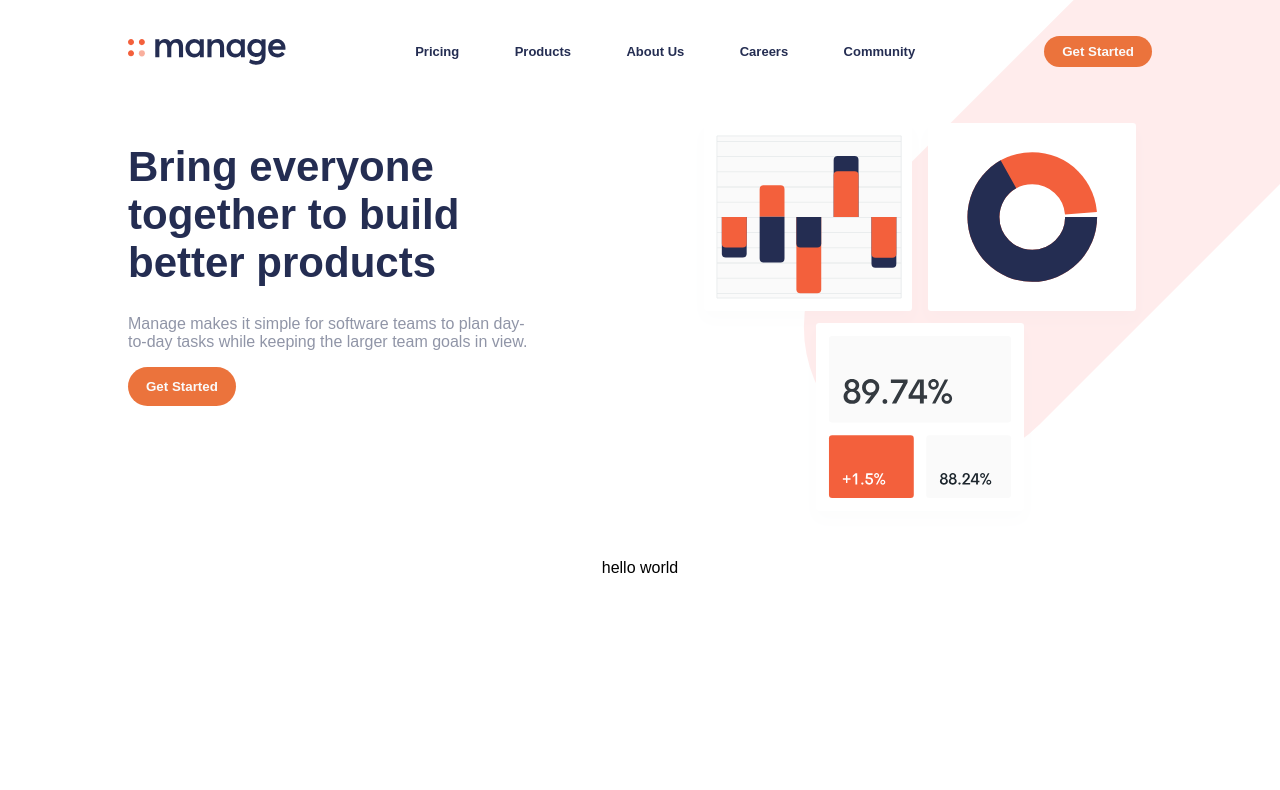
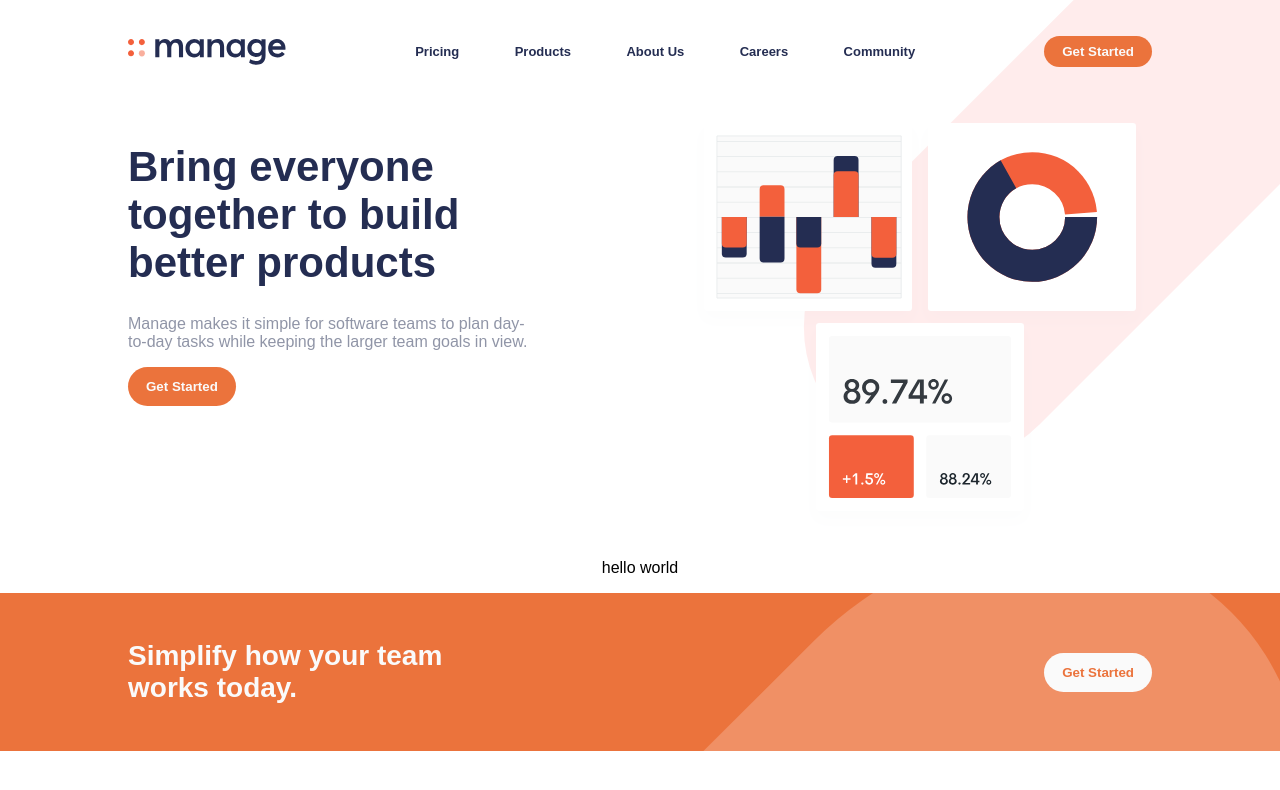
Before and after one commit to osaimola/manage-landing-page, a React (Create React App) app: page / in a window 1280 px wide. Shown: the top 790 px of the page. Built offline with nearby package versions, Linux system fonts and the light colour scheme; a web font is replaced by a local one.

Commit message:
add banner

```diff
--- a/src/App.css
+++ b/src/App.css
@@ -11,7 +11,7 @@ body {
   margin-right: 5%;
 }
 
-@media only screen and (min-width: 420px) {
+@media only screen and (min-width: 1025px) {
   body {
     background-image: url(./images/bg-simplify-desktop-top.svg);
     background-repeat: no-repeat;
--- a/src/App.js
+++ b/src/App.js
@@ -2,14 +2,19 @@ import React from "react";
 import "./App.css";
 import Navbar from "./components/navbar/navbar";
 import Intro from "./components/intro/intro";
+import Banner from "./components/banner/banner";
 
 function App() {
   return (
-    <div className="App">
-      <Navbar />
-      <Intro />
-      <p>hello world</p>
-    </div>
+    <React.Fragment>
+      <div className="App">
+        <Navbar />
+        <Intro />
+
+        <p>hello world</p>
+      </div>
+      <Banner />
+    </React.Fragment>
   );
 }
 
--- /dev/null
+++ b/src/components/banner/banner.css
@@ -0,0 +1,57 @@
+.banner {
+  background-image: url(../../images/bg-tablet-pattern.svg);
+  background-color: #eb733c;
+  background-repeat: no-repeat;
+  background-size: cover;
+}
+
+.banner-content {
+  display: flex;
+  flex-direction: column;
+  justify-content: space-between;
+  padding-left: 5%;
+  padding-right: 5%;
+  padding-bottom: 24px;
+  padding-top: 24px;
+}
+
+.banner-content h2 {
+  text-align: center;
+  font-size: 28px;
+  font-weight: 700;
+  color: #fafafa;
+}
+
+.banner-content button {
+  border-radius: 20px;
+  padding: 12px 18px;
+  background-color: #fafafa;
+  border: 1px;
+  color: #eb733c;
+  font-weight: 700;
+  margin: auto;
+}
+
+.banner-content button:hover {
+  color: #f0ab8c;
+}
+
+.banner-content-cta {
+  display: flex;
+  text-align: center;
+}
+
+@media only screen and (min-width: 1025px) {
+  .banner-content {
+    flex-direction: row;
+    justify-content: space-between;
+    align-content: center;
+    padding-left: 10%;
+    padding-right: 10%;
+  }
+
+  .banner-content h2 {
+    text-align: left;
+    max-width: 350px;
+  }
+}
--- /dev/null
+++ b/src/components/banner/banner.jsx
@@ -0,0 +1,19 @@
+import React from "react";
+import "./banner.css";
+
+function Banner() {
+  return (
+    <React.Fragment>
+      <div className="banner">
+        <div className="banner-content">
+          <h2>Simplify how your team works today.</h2>
+          <div className="banner-content-cta">
+            <button>Get Started</button>
+          </div>
+        </div>
+      </div>
+    </React.Fragment>
+  );
+}
+
+export default Banner;
--- a/src/components/intro/intro.css
+++ b/src/components/intro/intro.css
@@ -25,6 +25,10 @@
   border: 1px;
   color: #fafafa;
   font-weight: 700;
+}
+
+.intro-text button:hover {
+  background-color: #f0ab8c;
 }
 
 .intro-stats img {
--- a/src/components/navbar/navbar.css
+++ b/src/components/navbar/navbar.css
@@ -30,10 +30,6 @@ a:hover {
   display: none;
 }
 
-.nav button:hover {
-  background-color: #f0ab8c;
-}
-
 .nav-toggle {
   background-color: transparent;
   height: 24px;
@@ -43,9 +39,15 @@ a:hover {
   display: flex;
   flex-direction: column;
   padding: 24px 12px;
+  border-radius: 6px;
   background-color: white;
-  -webkit-box-shadow: 0px 280px 50px 200px rgba(117, 117, 117, 0.22);
-  box-shadow: 0px 280px 50px 200px rgba(117, 117, 117, 0.22);
+  -webkit-box-shadow: 0px 350px 50px 250px rgba(117, 117, 117, 0.4);
+  box-shadow: 0px 350px 50px 250px rgba(117, 117, 117, 0.4);
+}
+
+.nav-floating-links a {
+  padding-top: 8px;
+  padding-bottom: 8px;
 }
 
 @media only screen and (min-width: 1025px) {
@@ -66,6 +68,9 @@ a:hover {
 
   .nav-get-started {
     display: block;
+  }
+
+  .nav button {
     border-radius: 20px;
     padding: 8px 18px;
     background-color: #eb733c;
@@ -73,6 +78,10 @@ a:hover {
     color: #fafafa;
     font-weight: 700;
     margin-left: 56px;
+  }
+
+  .nav button:hover {
+    background-color: #f0ab8c;
   }
 
   .nav-toggle {
```
Also changed, not shown: src/images/bg-tablet-pattern.svg.
